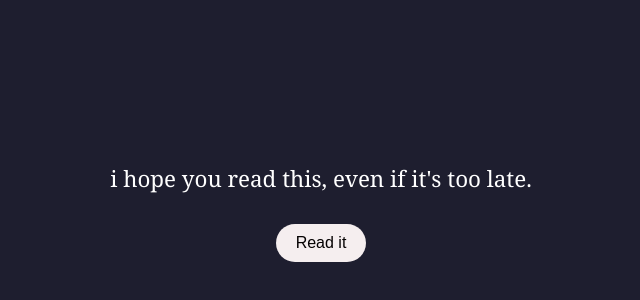
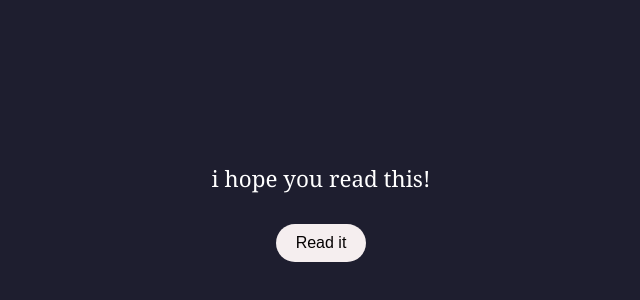
Before and after one commit to yourralpn/letter-project, a plain HTML site: page index.html in a window 1280 px wide. Shown: the part 188-488 px from the top of the page, without its empty margins (319-959 px from the left). Drawn offline with Linux system fonts and the light colour scheme.

Commit message:
Update index.html

```diff
--- a/index.html
+++ b/index.html
@@ -8,7 +8,7 @@
   </head>
   <body>
     <div class="intro" id="introText">
-      i hope you read this, even if it's too late.
+      i hope you read this!
     </div>
     <button class="btn" onclick="showLetter()">Read it</button>
 
```
